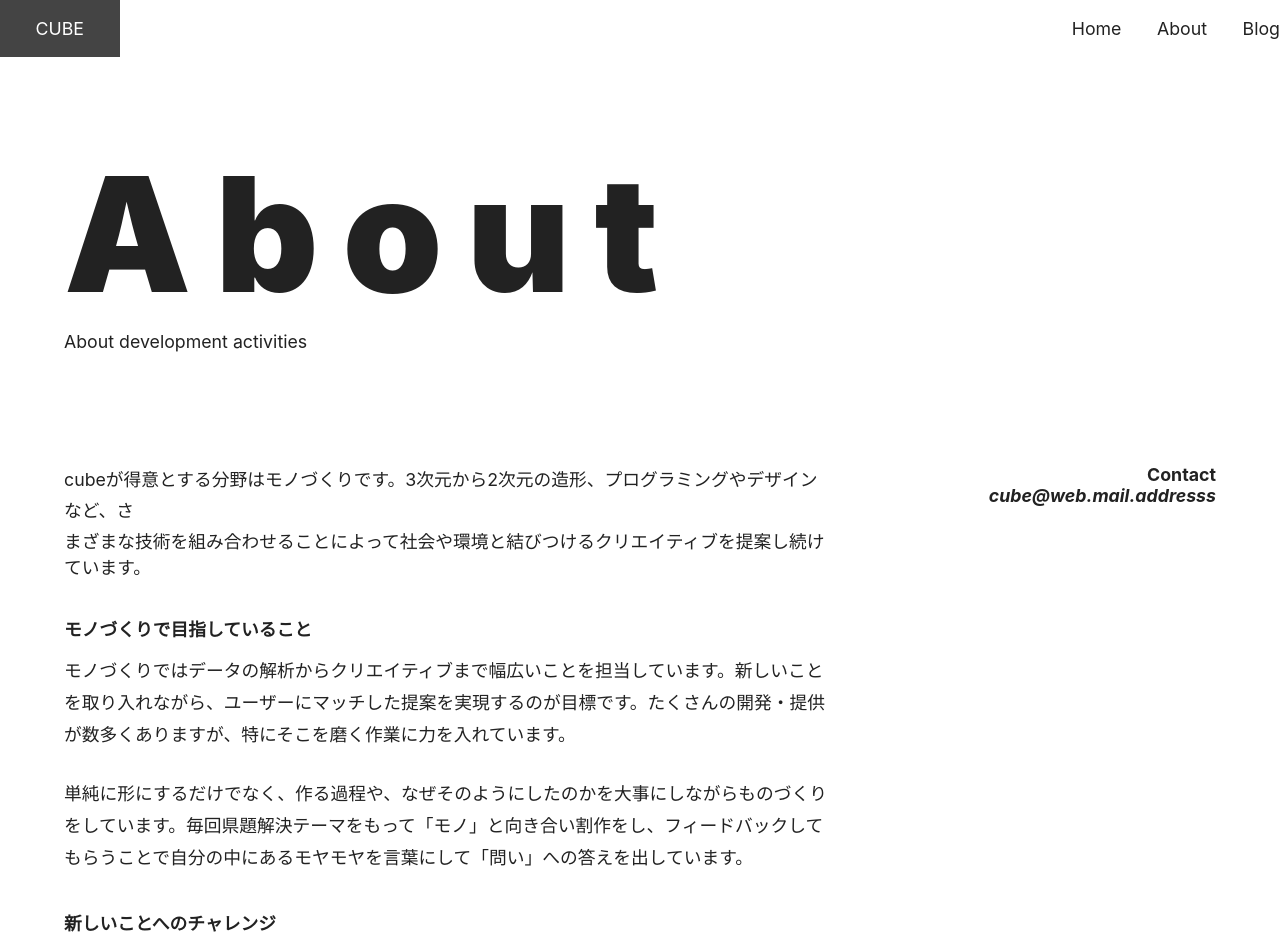
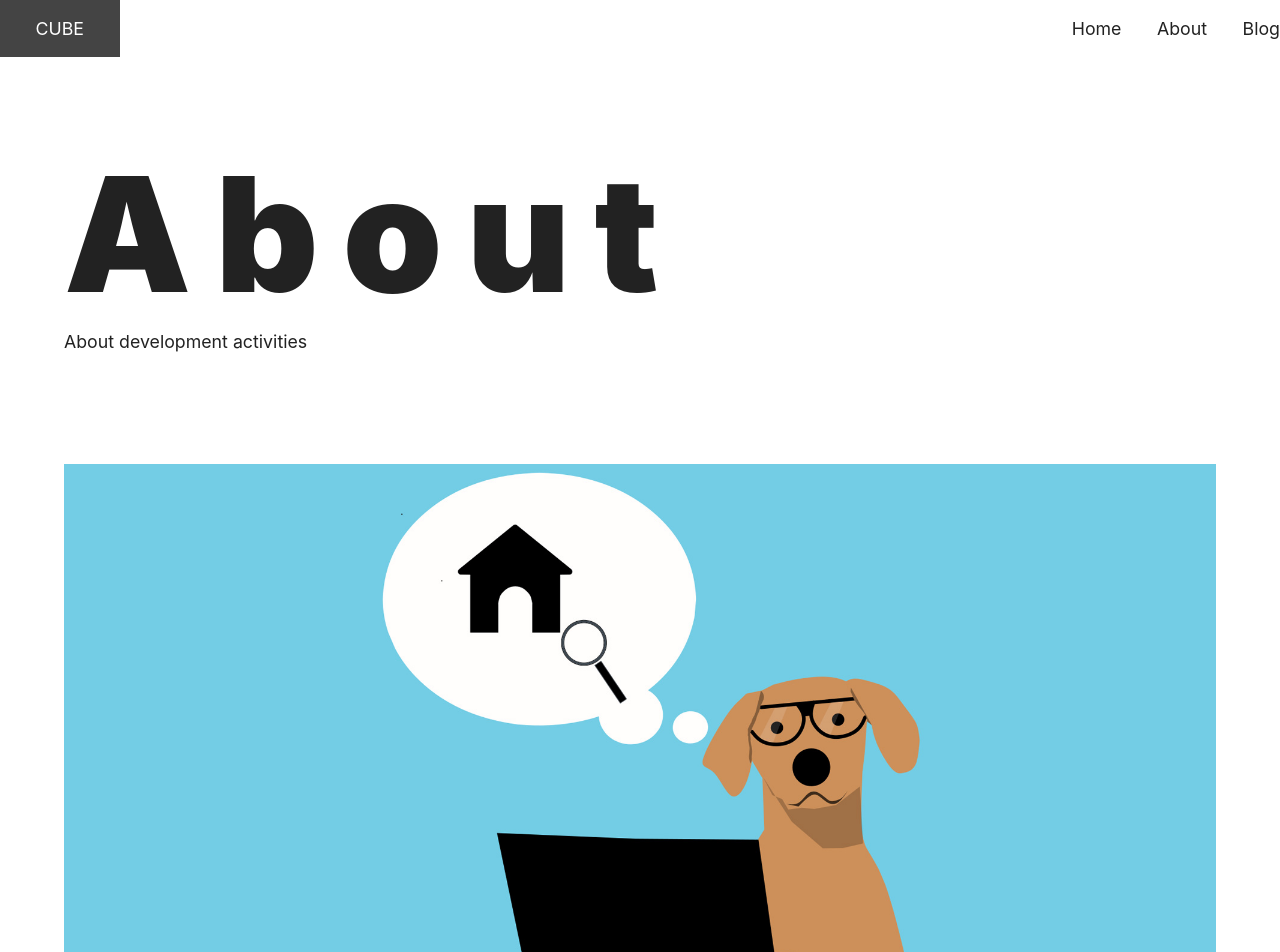
Before and after one commit to yoshipon-tech/practice-next-react, a Next.js app: page /about in a window 1280 px wide. Shown: the top 952 px of the page. Built offline with nearby package versions, Linux system fonts and the light colour scheme.

Commit message:
P164まで

```diff
--- a/src/pages/about.tsx
+++ b/src/pages/about.tsx
@@ -7,11 +7,23 @@ import {
   TwoColumnMain,
   TwoColumnSidebar,
 } from "components/TwoColumn";
+import Image from "next/image";
+import eyecatch from "images/about.jpg";
 
 export default function About() {
   return (
     <Container>
       <Hero title="About" subtitle="About development activities" />
+      <figure>
+        <Image
+          src={eyecatch}
+          alt=""
+          layout="responsive"
+          sizes="(min-width: 1152px) 1152px, 100vw"
+          priority
+          placeholder="blur"
+        />
+      </figure>
       <TwoColumn>
         <TwoColumnMain>
           <PostBody>
--- a/src/styles/globals.css
+++ b/src/styles/globals.css
@@ -46,6 +46,11 @@ h3 {
   font-size: var(--heading3);
 }
 
+/* 基本設定 */
+span > img {
+  transition: 0.2s;
+}
+
 /* リセットcss */
 body,
 h1,
--- a/src/styles/twoColumn.module.css
+++ b/src/styles/twoColumn.module.css
@@ -11,6 +11,9 @@
 
   .sidebar {
     width: 240px;
+    position: sticky;
+    top: 40px;
+    align-self: flex-start;
   }
 
   .sidebar * {
```
Also changed, not shown: images/about.jpg (added), images/cube.jpg (added).
